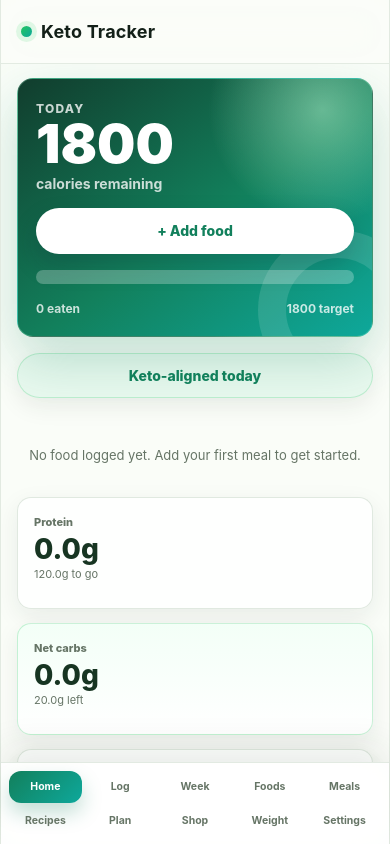
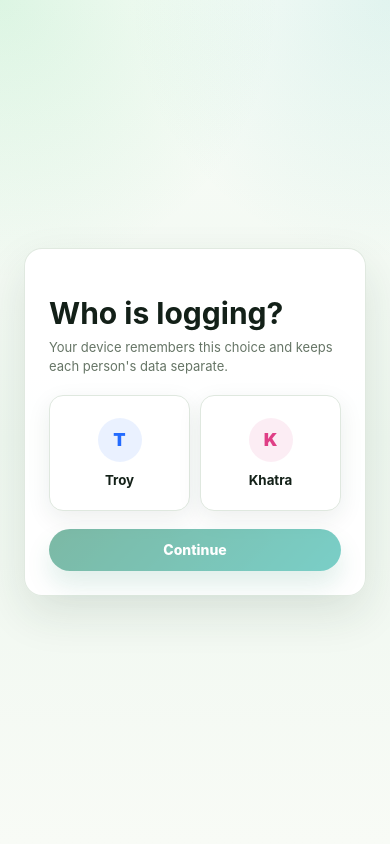
Before and after one commit to troyenright-prog/keto-deficit-tracker, a React (Vite) app: page / in a window 390 px wide. Built offline with nearby package versions, Linux system fonts and the light colour scheme; no server answers.

Commit message:
feat: add user sync and mobile release automation

```diff
--- a/src/App.css
+++ b/src/App.css
@@ -31,6 +31,99 @@
 .app-user {
   font-size: 13px;
   color: var(--gray-400);
+}
+
+.app-header-meta {
+  display: flex;
+  align-items: center;
+  gap: 8px;
+}
+
+.sync-pill {
+  display: inline-flex;
+  align-items: center;
+  min-height: 24px;
+  padding: 3px 8px;
+  border-radius: 999px;
+  border: 1px solid rgba(203, 216, 204, 0.85);
+  color: var(--gray-500);
+  background: rgba(255, 255, 255, 0.8);
+  font-size: 11px;
+  font-weight: 850;
+}
+
+.sync-pill--syncing { color: var(--blue); background: var(--blue-bg); border-color: rgba(36, 107, 254, 0.22); }
+.sync-pill--synced { color: var(--green); background: var(--green-bg); border-color: rgba(18, 128, 92, 0.22); }
+.sync-pill--queued { color: var(--amber); background: var(--amber-bg); border-color: rgba(196, 122, 24, 0.22); }
+.sync-pill--error { color: var(--red); background: var(--red-bg); border-color: rgba(223, 63, 70, 0.22); }
+
+.user-picker-shell {
+  min-height: 100%;
+  display: grid;
+  place-items: center;
+  padding: 24px;
+}
+
+.user-picker-panel {
+  width: min(420px, 100%);
+  display: flex;
+  flex-direction: column;
+  gap: 18px;
+  padding: 24px;
+  border: 1px solid rgba(223, 232, 223, 0.95);
+  border-radius: 18px;
+  background: rgba(255, 255, 255, 0.94);
+  box-shadow: var(--shadow);
+}
+
+.user-picker-panel h1 {
+  margin: 4px 0 0;
+  color: var(--gray-900);
+  font-size: 30px;
+  line-height: 1.05;
+  letter-spacing: 0;
+}
+
+.user-picker-copy {
+  margin-top: 8px;
+  color: var(--gray-500);
+  font-size: 13px;
+}
+
+.user-picker-grid {
+  display: grid;
+  grid-template-columns: repeat(2, minmax(0, 1fr));
+  gap: 10px;
+}
+
+.user-picker-card {
+  min-height: 116px;
+  display: flex;
+  flex-direction: column;
+  align-items: center;
+  justify-content: center;
+  gap: 10px;
+  padding: 14px;
+  border: 1px solid var(--gray-200);
+  border-radius: 14px;
+  background: var(--white);
+  color: var(--gray-900);
+  box-shadow: var(--shadow-soft);
+}
+
+.user-picker-card--selected {
+  border-color: var(--green);
+  background: var(--green-bg);
+}
+
+.user-picker-avatar {
+  width: 44px;
+  height: 44px;
+  display: inline-grid;
+  place-items: center;
+  border-radius: 999px;
+  font-weight: 900;
+  font-size: 18px;
 }
 
 .app-main {
@@ -1640,6 +1733,10 @@ input:disabled {
 .app-user {
   color: var(--gray-500);
   font-weight: 700;
+}
+
+button.app-user {
+  padding: 0;
 }
 
 .screen {
@@ -1924,6 +2021,17 @@ select:focus {
     width: 100%;
   }
 
+  .app-header-meta {
+    align-items: flex-end;
+    flex-direction: column-reverse;
+    gap: 4px;
+  }
+
+  .sync-pill {
+    min-height: 20px;
+    font-size: 10px;
+  }
+
   .form-row,
   .cards-grid,
   .meal-summary-grid,
--- a/src/App.tsx
+++ b/src/App.tsx
@@ -1,6 +1,7 @@
-import { useState, useCallback, useRef } from 'react';
+import { useState, useCallback, useEffect, useRef } from 'react';
 import './App.css';
 import { Nav } from './components/Nav';
+import { UserPicker } from './components/UserPicker';
 import { Dashboard } from './screens/Dashboard';
 import { AddFood } from './screens/AddFood';
 import { DailyLog } from './screens/DailyLog';
@@ -28,7 +29,21 @@ import {
   saveFoodLogAndMealPlan,
   migrateIfNeeded,
   seedDemoDataIfEmpty,
+  configureStorageScope,
+  claimLegacyDataForActiveScope,
+  subscribeLocalDataChanges,
+  exportAppData,
+  importAppData,
+  hasLocalUserData,
 } from './lib/storage';
+import {
+  ENV,
+  initAuth,
+  saveRemoteAppData,
+  subscribeRemoteAppData,
+  subscribeSyncQueue,
+} from './lib/firebase-db';
+import { APP_USERS, clearCurrentUser, loadCurrentUser, saveCurrentUser, type AppUserKey } from './lib/users';
 import { savedFoodToLogEntry, summariseDay, todayDateString } from './lib/nutrition';
 import { buildRecommendations } from './lib/recommendations';
 import { templateToLogEntries } from './lib/meal-templates';
@@ -50,11 +65,8 @@ import type {
   ShoppingItem,
   MealPlanEntry,
   ReminderSettings,
+  AppStateBundle,
 } from './types';
-
-// Run migration once on startup
-migrateIfNeeded();
-seedDemoDataIfEmpty();
 
 export type Screen =
   | 'dashboard'
@@ -69,6 +81,11 @@ export type Screen =
   | 'weight'
   | 'settings'
   | 'barcode';
+
+type SyncStatus = {
+  tone: 'idle' | 'syncing' | 'synced' | 'queued' | 'error';
+  text: string;
+};
 
 function reloadAll() {
   return {
@@ -86,8 +103,19 @@ function reloadAll() {
   };
 }
 
+function prepareStorageForUser(userKey: AppUserKey) {
+  configureStorageScope({ environment: ENV, userKey });
+  claimLegacyDataForActiveScope();
+  migrateIfNeeded();
+  seedDemoDataIfEmpty();
+}
+
+const initialUser = loadCurrentUser();
+if (initialUser) prepareStorageForUser(initialUser);
+
 function App() {
   const [screen, setScreen] = useState<Screen>('dashboard');
+  const [currentUser, setCurrentUser] = useState<AppUserKey | null>(initialUser);
   const [profile, setProfile] = useState<UserProfile>(loadProfile);
   const [targets, setTargets] = useState<NutritionTargets>(loadTargets);
   const [foodLog, setFoodLog] = useState<FoodLogEntry[]>(loadFoodLog);
@@ -100,6 +128,13 @@ function App() {
   const [mealPlan, setMealPlan] = useState<MealPlanEntry[]>(loadMealPlan);
   const [reminders, setReminders] = useState<ReminderSettings>(loadReminders);
   const [storageError, setStorageError] = useState('');
+  const [syncStatus, setSyncStatus] = useState<SyncStatus>(
+    initialUser ? { tone: 'syncing', text: 'Connecting' } : { tone: 'idle', text: 'Pick user' },
+  );
+  const currentUserRef = useRef(currentUser);
+  const applyingRemoteRef = useRef(false);
+  const remoteStampRef = useRef<string | null>(null);
+  const syncTimerRef = useRef<ReturnType<typeof setTimeout> | null>(null);
   const profileRef = useRef(profile);
   const targetsRef = useRef(targets);
   const foodLogRef = useRef(foodLog);
@@ -111,6 +146,122 @@ function App() {
   const shoppingListRef = useRef(shoppingList);
   const mealPlanRef = useRef(mealPlan);
   const remindersRef = useRef(reminders);
+
+  const applyLoadedData = useCallback((data: ReturnType<typeof reloadAll>) => {
+    setProfile(data.profile);
+    setTargets(data.targets);
+    setFoodLog(data.foodLog);
+    setSavedFoods(data.savedFoods);
+    setFoodDatabase(data.foodDatabase);
+    setWeightEntries(data.weightEntries);
+    setMealTemplates(data.mealTemplates);
+    setRecipes(data.recipes);
+    setShoppingList(data.shoppingList);
+    setMealPlan(data.mealPlan);
+    setReminders(data.reminders);
+    profileRef.current = data.profile; targetsRef.current = data.targets; foodLogRef.current = data.foodLog;
+    savedFoodsRef.current = data.savedFoods; foodDatabaseRef.current = data.foodDatabase; weightEntriesRef.current = data.weightEntries;
+    mealTemplatesRef.current = data.mealTemplates; recipesRef.current = data.recipes;
+    shoppingListRef.current = data.shoppingList; mealPlanRef.current = data.mealPlan; remindersRef.current = data.reminders;
+  }, []);
+
+  const syncNow = useCallback(async () => {
+    const userKey = currentUserRef.current;
+    if (!userKey || applyingRemoteRef.current) return;
+
+    const bundle = exportAppData();
+    setSyncStatus({ tone: 'syncing', text: 'Syncing' });
+    const result = await saveRemoteAppData(userKey, bundle);
+    remoteStampRef.current = bundle.exportedAt;
+    setSyncStatus(result.queued
+      ? { tone: 'queued', text: 'Queued' }
+      : { tone: 'synced', text: 'Synced' });
+  }, []);
+
+  const scheduleSync = useCallback(() => {
+    if (!currentUserRef.current || applyingRemoteRef.current) return;
+    if (syncTimerRef.current) clearTimeout(syncTimerRef.current);
+    syncTimerRef.current = setTimeout(() => {
+      syncTimerRef.current = null;
+      void syncNow();
+    }, 350);
+  }, [syncNow]);
+
+  const activateUser = useCallback((userKey: AppUserKey) => {
+    saveCurrentUser(userKey);
+    prepareStorageForUser(userKey);
+    currentUserRef.current = userKey;
+    remoteStampRef.current = null;
+    applyLoadedData(reloadAll());
+    setCurrentUser(userKey);
+    setStorageError('');
+    setSyncStatus({ tone: 'syncing', text: 'Connecting' });
+  }, [applyLoadedData]);
+
+  const switchUser = useCallback(() => {
+    clearCurrentUser();
+    configureStorageScope(null);
+    currentUserRef.current = null;
+    remoteStampRef.current = null;
+    setCurrentUser(null);
+    setSyncStatus({ tone: 'idle', text: 'Pick user' });
+  }, []);
+
+  useEffect(() => {
+    currentUserRef.current = currentUser;
+  }, [currentUser]);
+
+  useEffect(() => {
+    if (!currentUser) return;
+    return subscribeLocalDataChanges(scheduleSync);
+  }, [currentUser, scheduleSync]);
+
+  useEffect(() => {
+    return subscribeSyncQueue((state) => {
+      if (state.pending > 0) setSyncStatus({ tone: state.error ? 'error' : 'queued', text: state.error ? 'Retrying' : 'Queued' });
+    });
+  }, []);
+
+  useEffect(() => {
+    if (!currentUser) return;
+
+    let sawFirstRemoteRead = false;
+    void initAuth();
+    setSyncStatus({ tone: 'syncing', text: 'Connecting' });
+
+    const applyRemoteBundle = (bundle: AppStateBundle) => {
+      applyingRemoteRef.current = true;
+      try {
+        if (importAppData(bundle)) {
+          applyLoadedData(reloadAll());
+          remoteStampRef.current = bundle.exportedAt;
+          setSyncStatus({ tone: 'synced', text: 'Synced' });
+        }
+      } finally {
+        applyingRemoteRef.current = false;
+      }
+    };
+
+    const stop = subscribeRemoteAppData(currentUser, (bundle) => {
+      if (!bundle) {
+        if (!sawFirstRemoteRead && hasLocalUserData()) void syncNow();
+        sawFirstRemoteRead = true;
+        return;
+      }
+      sawFirstRemoteRead = true;
+      if (bundle.exportedAt === remoteStampRef.current) {
+        setSyncStatus({ tone: 'synced', text: 'Synced' });
+        return;
+      }
+      applyRemoteBundle(bundle);
+    }, {
+      onError: () => setSyncStatus({ tone: 'error', text: 'Offline' }),
+    });
+
+    return () => {
+      stop();
+    };
+  }, [currentUser, applyLoadedData, syncNow]);
 
   const persist = useCallback(<T,>(
     next: T,
@@ -273,29 +424,25 @@ function App() {
   // ── Import complete ────────────────────────────────────────────────────────
 
   const handleImportComplete = useCallback(() => {
-    const data = reloadAll();
-    setProfile(data.profile);
-    setTargets(data.targets);
-    setFoodLog(data.foodLog);
-    setSavedFoods(data.savedFoods);
-    setFoodDatabase(data.foodDatabase);
-    setWeightEntries(data.weightEntries);
-    setMealTemplates(data.mealTemplates);
-    setRecipes(data.recipes);
-    setShoppingList(data.shoppingList);
-    setMealPlan(data.mealPlan);
-    setReminders(data.reminders);
-    profileRef.current = data.profile; targetsRef.current = data.targets; foodLogRef.current = data.foodLog;
-    savedFoodsRef.current = data.savedFoods; foodDatabaseRef.current = data.foodDatabase; weightEntriesRef.current = data.weightEntries;
-    mealTemplatesRef.current = data.mealTemplates; recipesRef.current = data.recipes;
-    shoppingListRef.current = data.shoppingList; mealPlanRef.current = data.mealPlan; remindersRef.current = data.reminders;
-  }, []);
+    applyLoadedData(reloadAll());
+  }, [applyLoadedData]);
+
+  if (!currentUser) {
+    return <UserPicker onPick={activateUser} />;
+  }
+
+  const user = APP_USERS[currentUser];
 
   return (
     <div className="app">
       <header className="app-header">
         <span className="app-title">Keto Tracker</span>
-        {profile.name && <span className="app-user">Hi, {profile.name}</span>}
+        <div className="app-header-meta">
+          <span className={`sync-pill sync-pill--${syncStatus.tone}`}>{syncStatus.text}</span>
+          <button type="button" className="app-user" onClick={switchUser} title="Switch user">
+            {profile.name ? `Hi, ${profile.name}` : user.label}
+          </button>
+        </div>
       </header>
 
       <main className="app-main">
```
Also changed, not shown: 2 other files (tests, documents, lock files or other folders).
